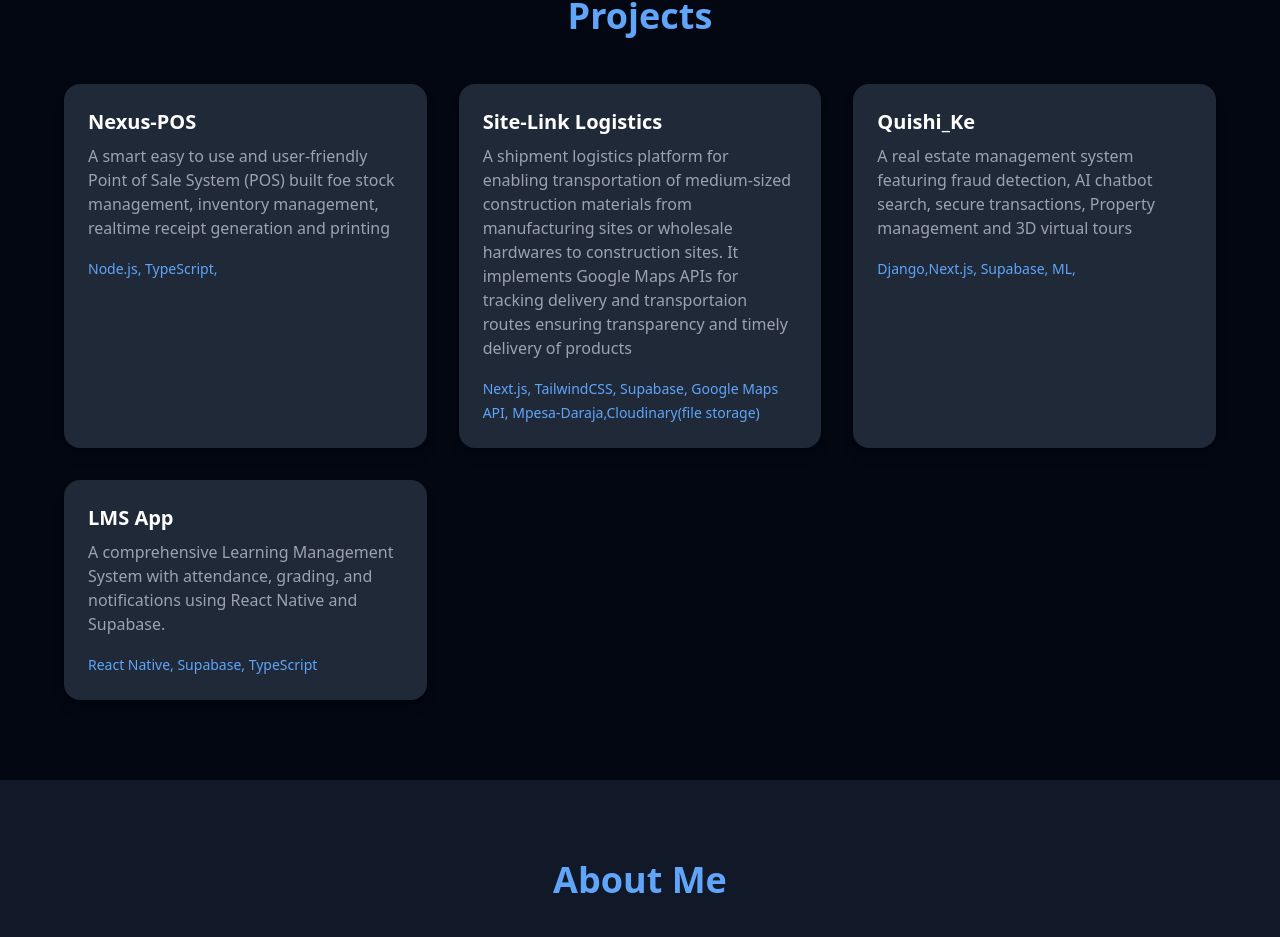
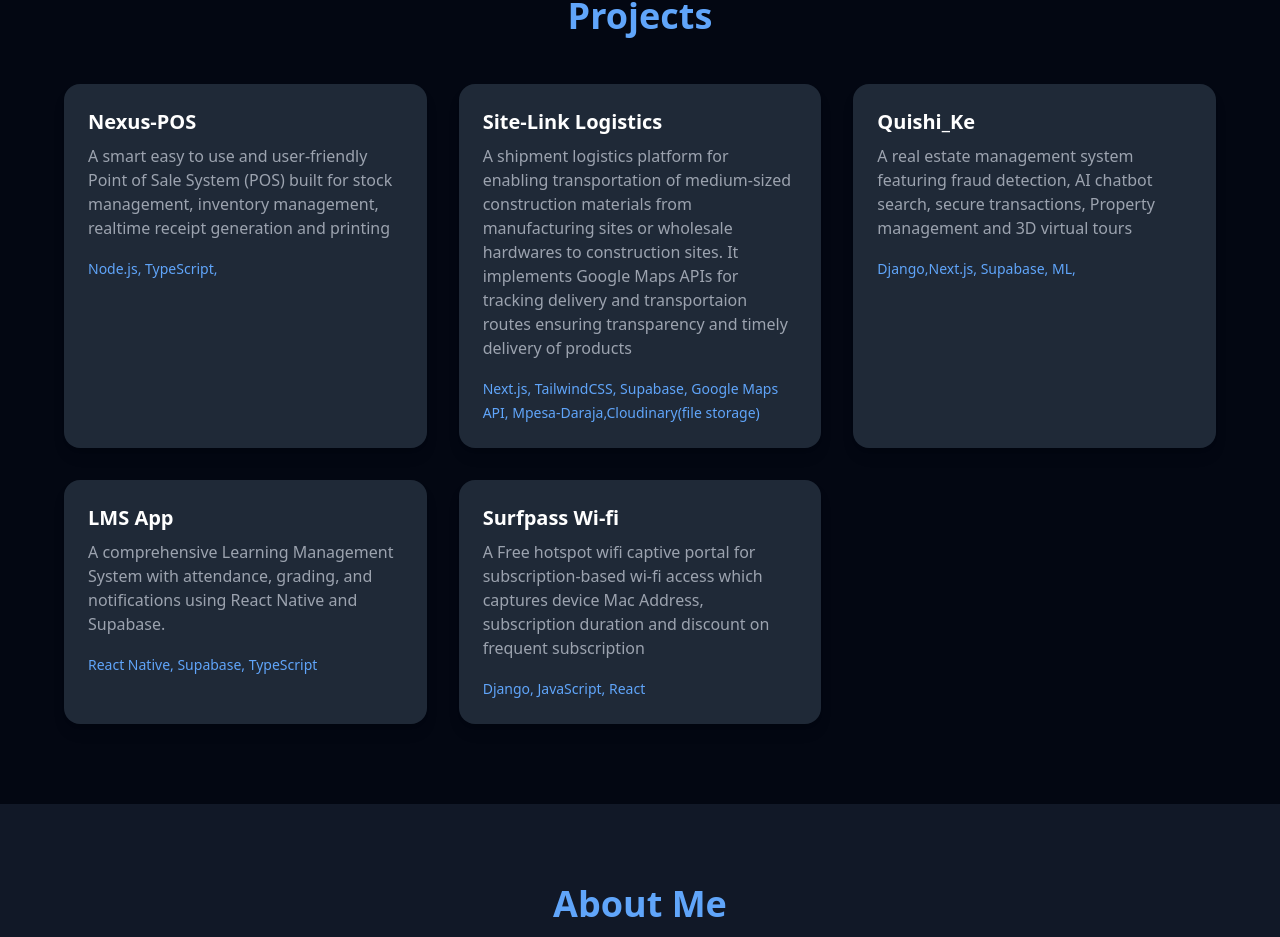
Before and after one commit to Cptzeph23/MyPortfolio, a React (Create React App) app: page / in a window 1280 px wide. Shown: the part 964-1901 px from the top of the page. Built offline with nearby package versions, Linux system fonts and the light colour scheme.

Commit message:
Fix typo and add Surfpass Wi-fi project
Corrected a typo in the description of Nexus-POS and added a new project Surfpass Wi-fi with its details.

```diff
--- a/src/components/Projects.jsx
+++ b/src/components/Projects.jsx
@@ -4,7 +4,7 @@ const projects = [
     {
     title: "Nexus-POS",
     description:
-      "A smart easy to use and user-friendly Point of Sale System (POS) built foe stock management, inventory management, realtime receipt generation and printing",
+      "A smart easy to use and user-friendly Point of Sale System (POS) built for stock management, inventory management, realtime receipt generation and printing",
     tech: "Node.js, TypeScript, ",
   },
     {
@@ -24,6 +24,12 @@ const projects = [
     description:
       "A comprehensive Learning Management System with attendance, grading, and notifications using React Native and Supabase.",
     tech: "React Native, Supabase, TypeScript",
+  },
+    {
+    title: "Surfpass Wi-fi",
+    description:
+      "A Free hotspot wifi captive portal for subscription-based wi-fi access which captures device Mac Address, subscription duration and discount on frequent subscription",
+    tech: "Django, JavaScript, React",
   },
 ];
 
```
